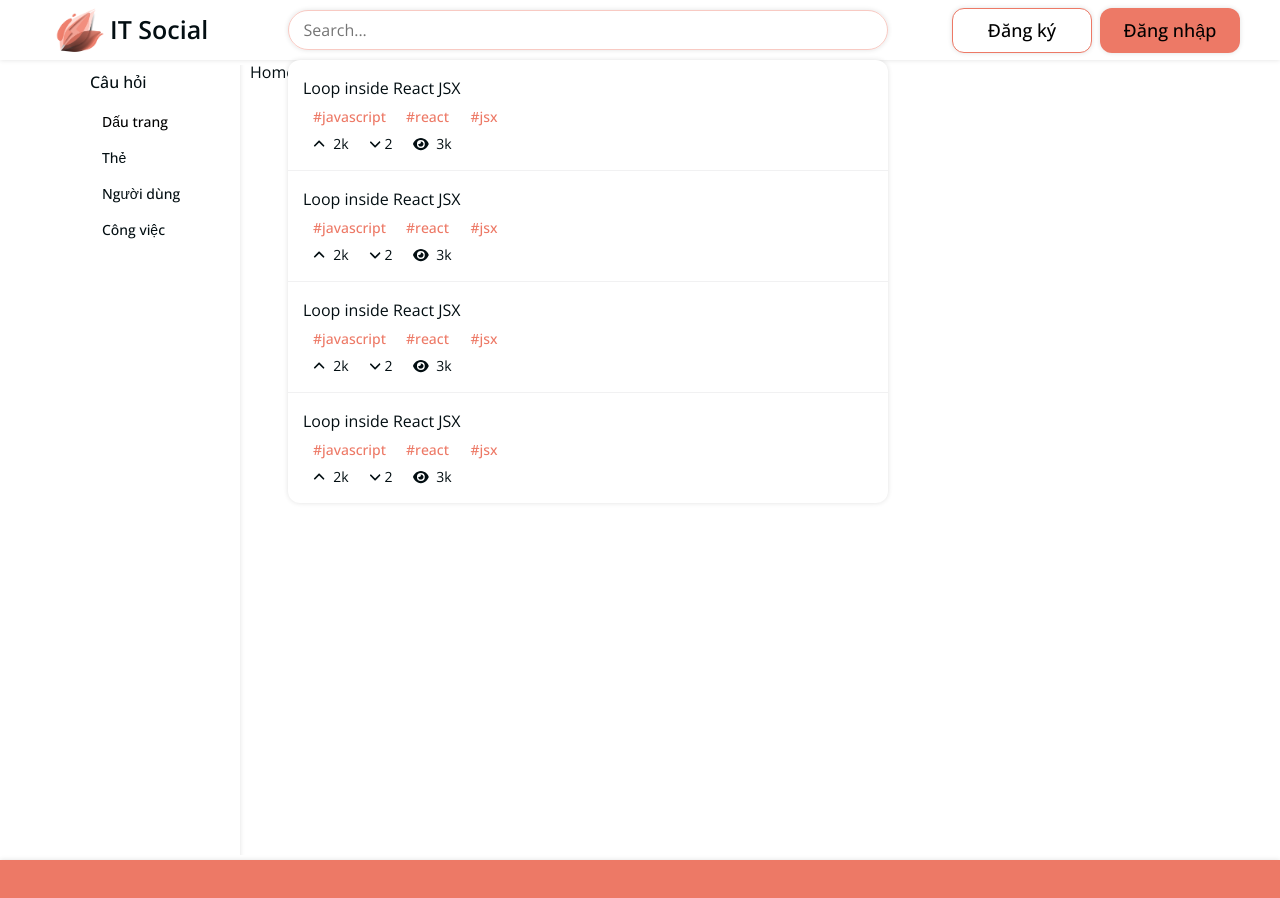
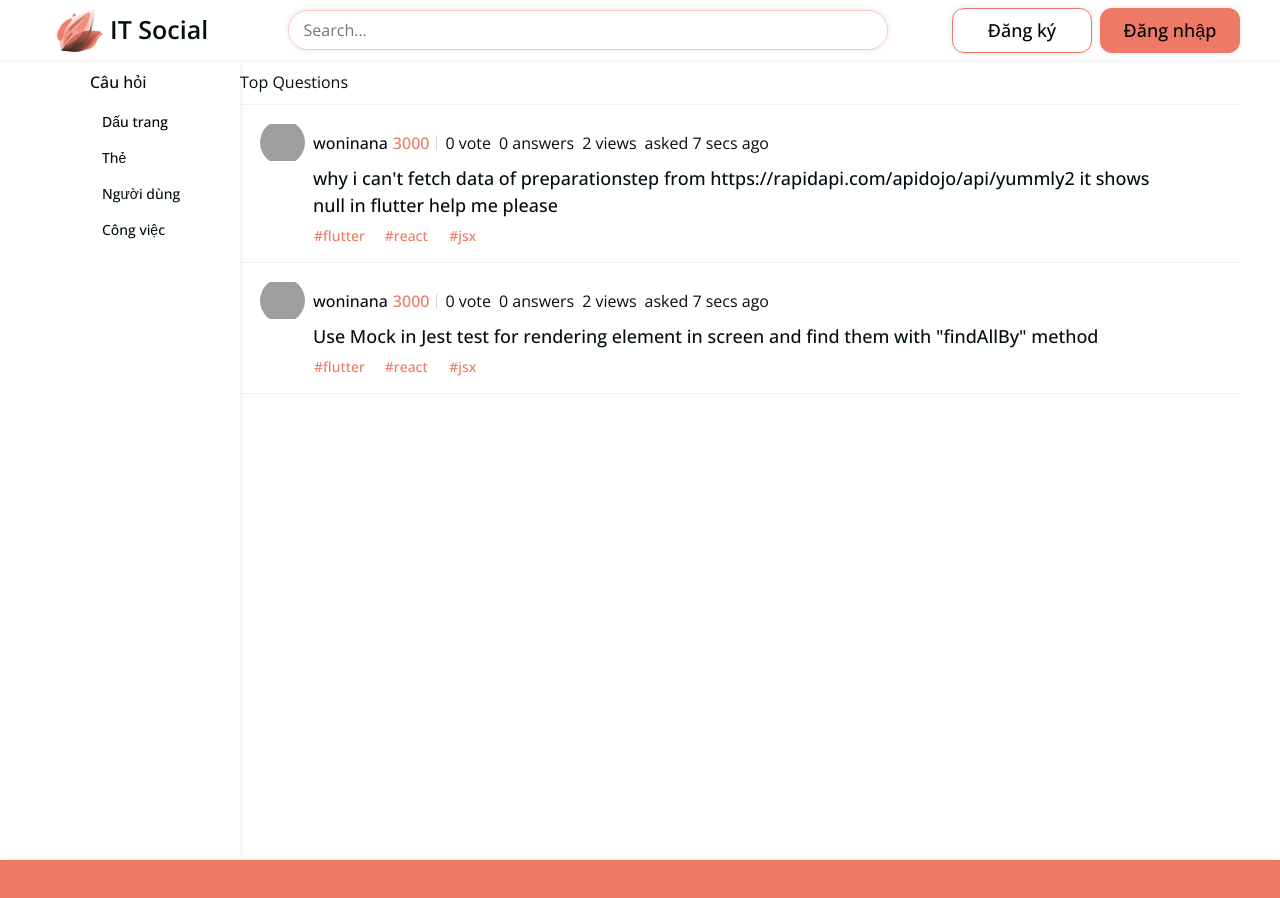
Before and after one commit to syurodev/ITS, a React (Create React App) app in the folder sit/: page / in a window 1280 px wide. Shown: the top 898 px of the page. Built offline with nearby package versions, Linux system fonts and the light colour scheme; grey boxes are pictures that could not be loaded; what lord-icon-element would draw is missing.

Commit message:
questions page

```diff
--- a/sit/src/components/Button/Button.module.scss
+++ b/sit/src/components/Button/Button.module.scss
@@ -81,6 +81,7 @@
 
   &:hover {
     text-decoration: underline;
+    text-decoration-color: var(--primary-color) !important;
   }
 
   + .text {
--- a/sit/src/components/GlobalStyles/GlobalStyles.scss
+++ b/sit/src/components/GlobalStyles/GlobalStyles.scss
@@ -43,6 +43,10 @@ body {
   min-height: 100vh;
   font-family: 'Open Sans', sans-serif;
   color: var(--text-color-black);
+
+  ::selection {
+    background: var(--primary-color-light);
+  }
 }
 
 button {
--- a/sit/src/layouts/DefaultLayout/DefaultLayout.module.scss
+++ b/sit/src/layouts/DefaultLayout/DefaultLayout.module.scss
@@ -6,5 +6,4 @@
 
 .content {
   flex: 1;
-  margin-left: 10px;
 }
--- a/sit/src/layouts/components/Header/index.js
+++ b/sit/src/layouts/components/Header/index.js
@@ -62,7 +62,6 @@ function Header() {
 
         {/* Search Box */}
         <TippyHeadless
-          visible
           interactive
           render={(attrs) => (
             <div className={cx("search-result")} tabIndex="-1" {...attrs}>
--- a/sit/src/pages/Home/Home.module.scss
+++ /dev/null
@@ -1,2 +0,0 @@
-.wrapper {
-}
--- a/sit/src/pages/Home/index.js
+++ /dev/null
@@ -1,16 +0,0 @@
-import React from "react";
-import classNames from "classnames/bind";
-import style from "./Home.module.scss";
-import Button from "~/components/Button";
-
-const cx = classNames.bind(style);
-
-const Home = () => {
-  return (
-    <div className={cx("wrapper")}>
-      <h1>Home Page</h1>
-    </div>
-  );
-};
-
-export default Home;
--- /dev/null
+++ b/sit/src/pages/Question/index.js
@@ -0,0 +1,11 @@
+import React from "react";
+
+const Question = () => {
+  return (
+    <div>
+      <h1>Question Page</h1>
+    </div>
+  );
+};
+
+export default Question;
--- /dev/null
+++ b/sit/src/pages/Questions/Questions.module.scss
@@ -0,0 +1,98 @@
+.wrapper {
+  margin-top: 10px;
+}
+
+.container {
+  margin-top: 10px;
+}
+
+.item {
+  padding: 10px 20px;
+  border-bottom: 1px solid var(--light-gray);
+
+  &:first-child {
+  border-top: 1px solid var(--light-gray);
+  }
+}
+
+//HEARDER
+.header {
+  display: flex;
+  align-items: center;
+  margin-top: 5px;
+
+  // USER
+  & .user {
+    display: flex;
+    align-items: center;
+    width: fit-content;
+    position: relative;
+
+    & .avata {
+      width: 45px;
+      height: 45px;
+      border-radius: 100rem;
+      overflow: hidden;
+      display: flex;
+      align-items: center;
+      justify-content: center;
+
+      & img {
+        width: 50px;
+        object-fit: cover;
+      }
+    }
+
+    & .username {
+      font-weight: 500;
+      margin-left: 8px;
+    }
+
+    & .score {
+      margin-left: 5px;
+      font-weight: 500;
+      color: var(--primary-color);
+    }
+
+    & ::before {
+      content: "";
+      height: 15px;
+      width: 1px;
+      background-color: var(--light-gray);
+      position: absolute;
+      top: 50%;
+      transform: translateY(-50%);
+      right: -8px;
+    }
+  }
+
+  //INFO
+  & .info {
+    margin-left: 16px;
+
+    & span + span {
+      margin-left: 8px;
+    }
+  }
+}
+
+//TITLE
+.title {
+  font-size: 1.8rem;
+  padding: 0 53px;
+  font-weight: 500;
+
+  & .link:hover {
+    text-decoration: underline !important;
+    text-decoration-color: var(--primary-color) !important;
+  }
+}
+
+//TAGS
+.tags {
+  padding: 0 44px;
+
+  & .tag {
+    color: var(--primary-color);
+  }
+}
--- a/sit/src/pages/Questions/index.js
+++ b/sit/src/pages/Questions/index.js
@@ -1,11 +1,100 @@
 import React from "react";
+import classNames from "classnames/bind";
+import { Link } from "react-router-dom";
+import Tippy from "@tippyjs/react";
+import "tippy.js/dist/tippy.css";
 
-const Questions = () => {
+import Button from "~/components/Button";
+import style from "./Questions.module.scss";
+
+const cx = classNames.bind(style);
+
+const Home = () => {
   return (
-    <div>
-      <h1>Questions Page</h1>
+    <div className={cx("wrapper")}>
+      <div className={cx("header")}>
+        <h1>Top Questions</h1>
+      </div>
+      <div className={cx("container")}>
+        <div className={cx("item")}>
+          <div className={cx("header")}>
+            <Link className={cx("user")} to={"/"}>
+              <div className={cx("avata")}>
+                <img src="https://imgur.com/VBMMHox.jpg" alt="avata" />
+              </div>
+              <div className={cx("username")}>woninana</div>
+              <Tippy content="Điểm hoạt động">
+                <div className={cx("score")}>3000</div>
+              </Tippy>
+            </Link>
+
+            <div className={cx("info")}>
+              <span>0 vote</span>
+              <span>0 answers</span>
+              <span>2 views</span>
+              <span>asked 7 secs ago</span>
+            </div>
+          </div>
+          <div className={cx("title")}>
+            <Link to={"/question"} className={cx("link")}>
+              why i can't fetch data of preparationstep from
+              https://rapidapi.com/apidojo/api/yummly2 it shows null in flutter
+              help me please
+            </Link>
+          </div>
+          <div className={cx("tags")}>
+            <Button text small className={cx("tag")}>
+              #flutter
+            </Button>
+            <Button text small className={cx("tag")}>
+              #react
+            </Button>
+            <Button text small className={cx("tag")}>
+              #jsx
+            </Button>
+          </div>
+        </div>
+
+        <div className={cx("item")}>
+          <div className={cx("header")}>
+            <Link className={cx("user")} to={"/"}>
+              <div className={cx("avata")}>
+                <img src="https://imgur.com/VBMMHox.jpg" alt="avata" />
+              </div>
+              <div className={cx("username")}>woninana</div>
+              <Tippy content="Điểm hoạt động">
+                <div className={cx("score")}>3000</div>
+              </Tippy>
+            </Link>
+
+            <div className={cx("info")}>
+              <span>0 vote</span>
+              <span>0 answers</span>
+              <span>2 views</span>
+              <span>asked 7 secs ago</span>
+            </div>
+          </div>
+          <div className={cx("title")}>
+            <Link to={"/question"} className={cx("link")}>
+              Use Mock in Jest test for rendering element in screen and find
+              them with "findAllBy" method
+            </Link>
+          </div>
+          <div className={cx("tags")}>
+            <Button text small className={cx("tag")}>
+              #flutter
+            </Button>
+            <Button text small className={cx("tag")}>
+              #react
+            </Button>
+            <Button text small className={cx("tag")}>
+              #jsx
+            </Button>
+          </div>
+        </div>
+      </div>
     </div>
   );
 };
 
-export default Questions;
+export default Home;
--- a/sit/src/routes/index.js
+++ b/sit/src/routes/index.js
@@ -2,8 +2,8 @@
 import { NoSidebar } from "~/layouts";
 
 //Pages
-import Home from "~/pages/Home";
 import Questions from "~/pages/Questions";
+import Question from "~/pages/Question";
 import Ask from "~/pages/Ask";
 import Tags from "~/pages/Tags";
 import Works from "~/pages/Works";
@@ -14,8 +14,8 @@ const host = "";
 
 //Public Routes
 const publicRoutes = [
-  { path: "/", component: Home },
-  { path: "/questions", component: Questions },
+  { path: "/", component: Questions },
+  { path: "/question", component: Question },
   { path: "/tags", component: Tags },
   { path: "/users", component: Users },
 ];
```
Also changed, not shown: sit/.babelrc (added).
